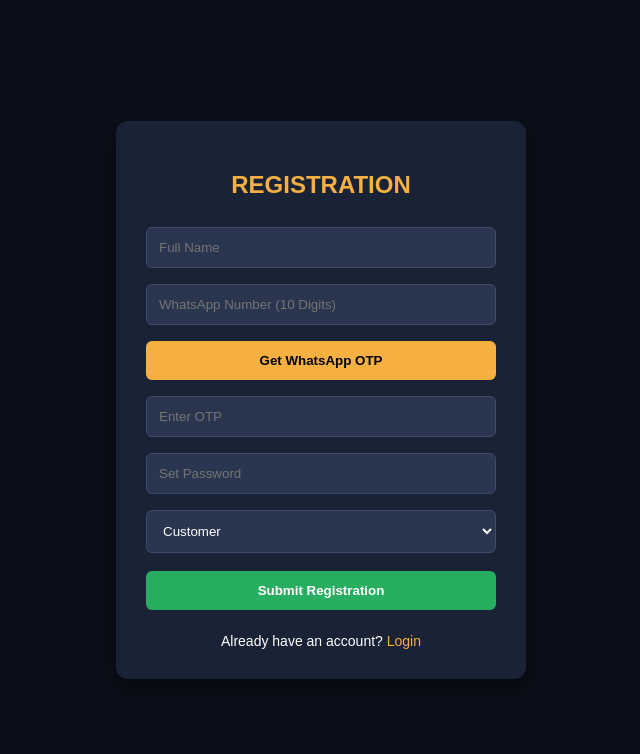
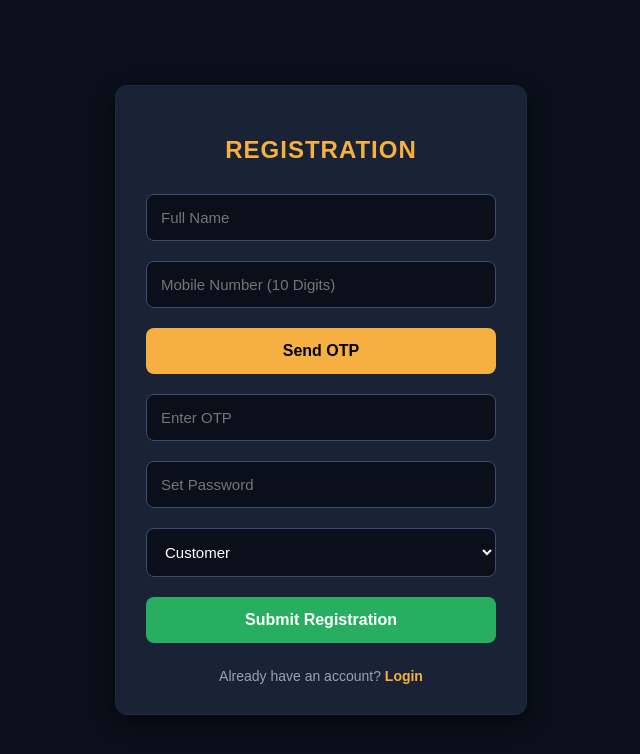
Before and after one commit to kmohit6434-cloud/MTEF-project-, a website: page register.html in a window 1280 px wide. Shown: the whole page, without its empty margins (319-959 px from the left). Drawn offline with Linux system fonts and the light colour scheme.

Commit message:
Fixed Admin redirection bug and updated Registration text

```diff
--- a/register.html
+++ b/register.html
@@ -6,22 +6,26 @@
     <title>MTEF - Registration</title>
     <style>
         body { background-color: #0b0f19; color: #fff; font-family: sans-serif; display: flex; justify-content: center; align-items: center; min-height: 100vh; margin: 0; }
-        .box { background-color: #1a2235; padding: 30px; border-radius: 12px; width: 350px; box-shadow: 0 8px 20px rgba(0,0,0,0.5); }
-        h2 { text-align: center; color: #f5b041; margin-bottom: 20px; }
-        input, select, button { width: 100%; padding: 12px; margin: 8px 0; border-radius: 6px; border: none; box-sizing: border-box; }
-        input, select { background-color: #2a354f; color: #fff; border: 1px solid #3e4b6e; }
-        button { background-color: #f5b041; color: #000; font-weight: bold; cursor: pointer; }
-        .login-link { text-align: center; margin-top: 15px; font-size: 14px; }
-        .login-link a { color: #f5b041; text-decoration: none; }
+        .box { background-color: #1a2235; padding: 30px; border-radius: 12px; width: 350px; box-shadow: 0 8px 20px rgba(0,0,0,0.5); border: 1px solid #1e293b; }
+        h2 { text-align: center; color: #f5b041; margin-bottom: 20px; letter-spacing: 1px; }
+        input, select, button { width: 100%; padding: 14px; margin: 10px 0; border-radius: 8px; border: none; box-sizing: border-box; font-size: 15px; }
+        input, select { background-color: #0b0f19; color: #fff; border: 1px solid #3e4b6e; }
+        input:focus, select:focus { outline: none; border-color: #3498db; }
+        button { background-color: #f5b041; color: #000; font-weight: bold; cursor: pointer; font-size: 16px; transition: 0.3s; }
+        button:hover { background-color: #e6a33c; }
+        .login-link { text-align: center; margin-top: 15px; font-size: 14px; color: #94a3b8; }
+        .login-link a { color: #f5b041; text-decoration: none; font-weight: bold; }
     </style>
 </head>
 <body>
     <div class="box">
         <h2>REGISTRATION</h2>
         <input type="text" id="name" placeholder="Full Name">
-        <input type="number" id="mobile" placeholder="WhatsApp Number (10 Digits)">
 
-        <button id="otp-btn" onclick="sendOTP()">Get WhatsApp OTP</button>
+        <input type="number" id="mobile" placeholder="Mobile Number (10 Digits)">
+
+        <button id="otp-btn" onclick="sendOTP()">Send OTP</button>
+
         <input type="text" id="otp" placeholder="Enter OTP">
         <input type="password" id="password" placeholder="Set Password">
 
@@ -46,7 +50,7 @@
             });
             const data = await res.json();
             alert(data.message);
-            document.getElementById('otp-btn').innerText = 'Get WhatsApp OTP';
+            document.getElementById('otp-btn').innerText = 'Send OTP';
         }
 
         async function register() {
```
